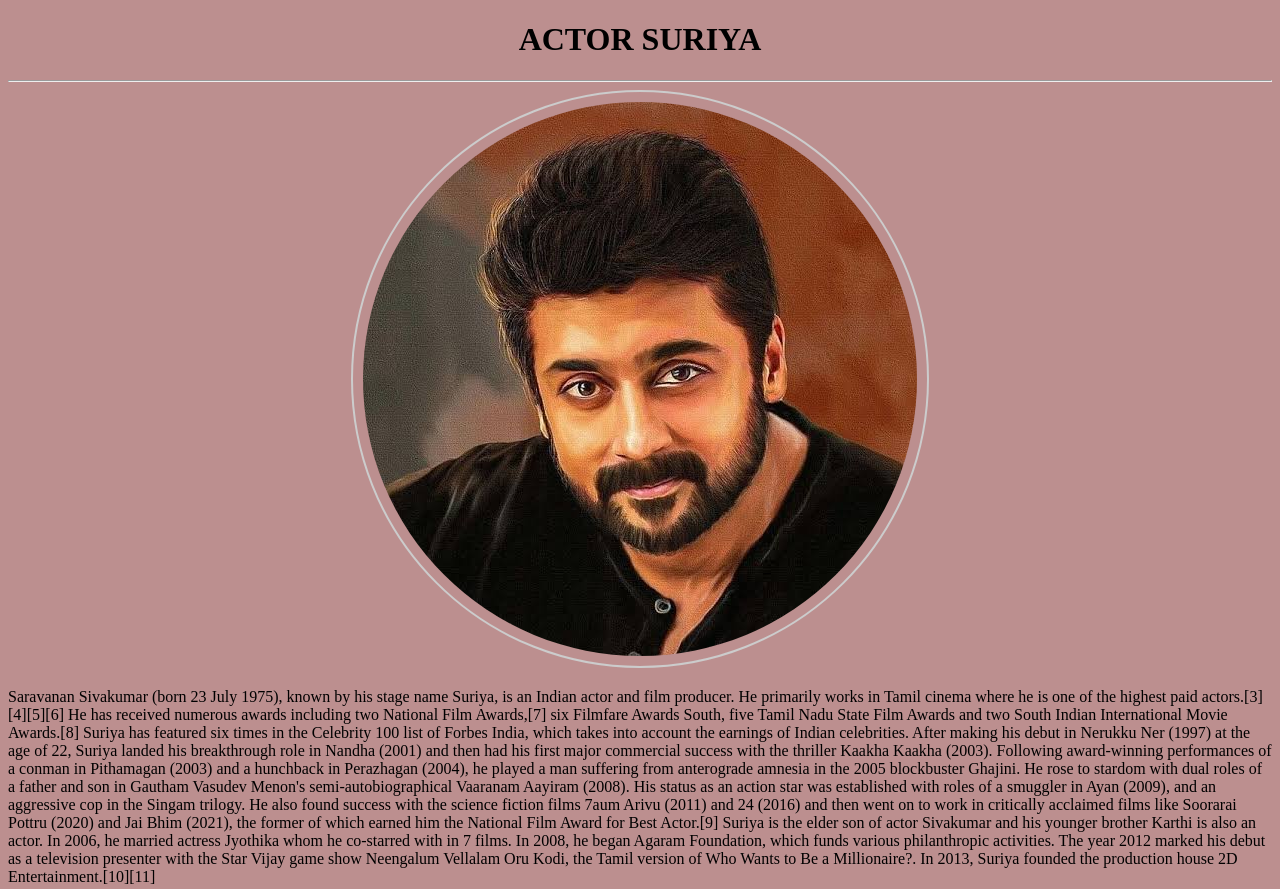
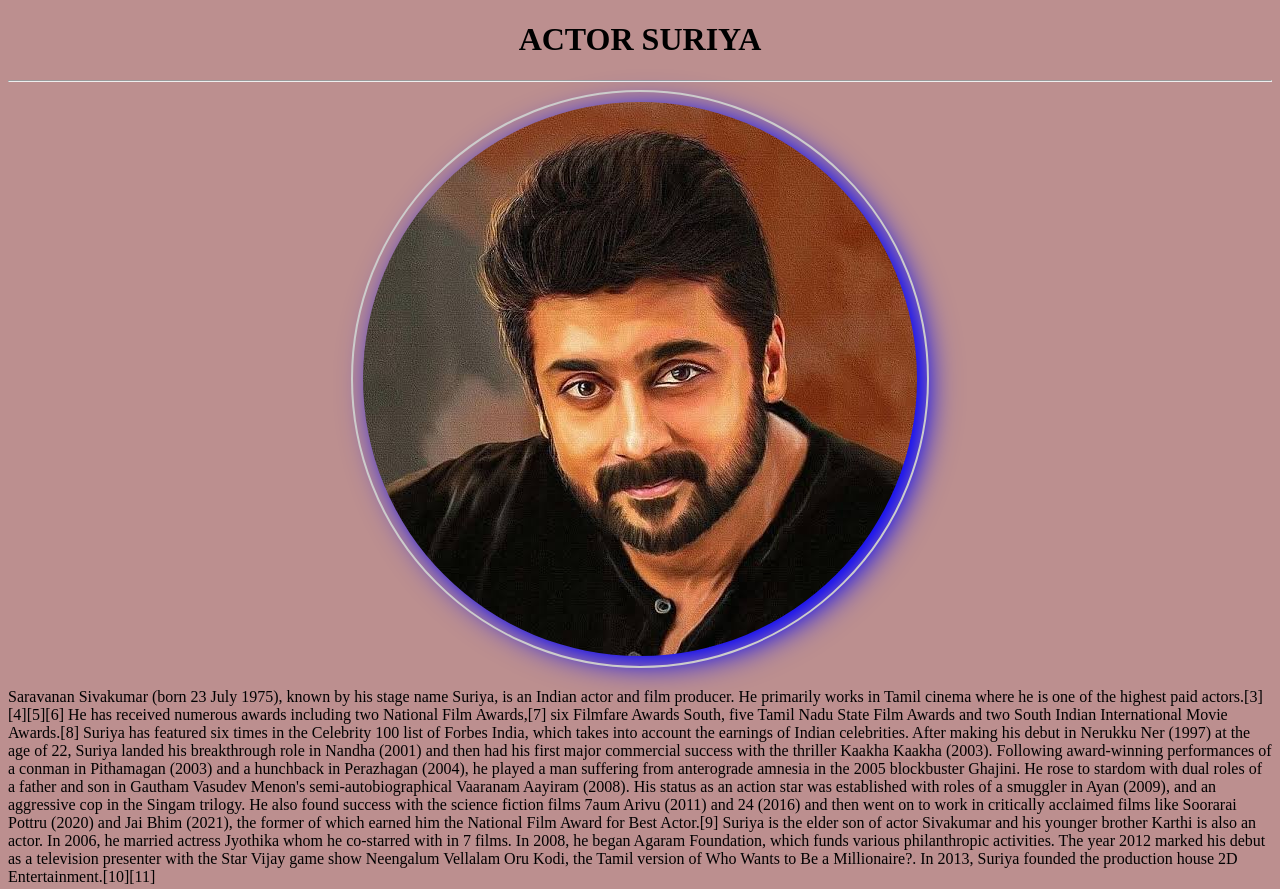
Before and after one commit to senthilkumar0608/aslike-wikipedia, a plain HTML site: page index.html in a window 1280 px wide. Shown: the top 889 px of the page. Drawn offline with Linux system fonts and the light colour scheme.

Commit message:
shadow added

```diff
--- a/index.html
+++ b/index.html
@@ -15,6 +15,7 @@
         border-radius: 50%;
         border:2px solid #ccc;
         padding:10px;
+        filter:drop-shadow(10px 7px 12px blue)
 
 
     }
```
